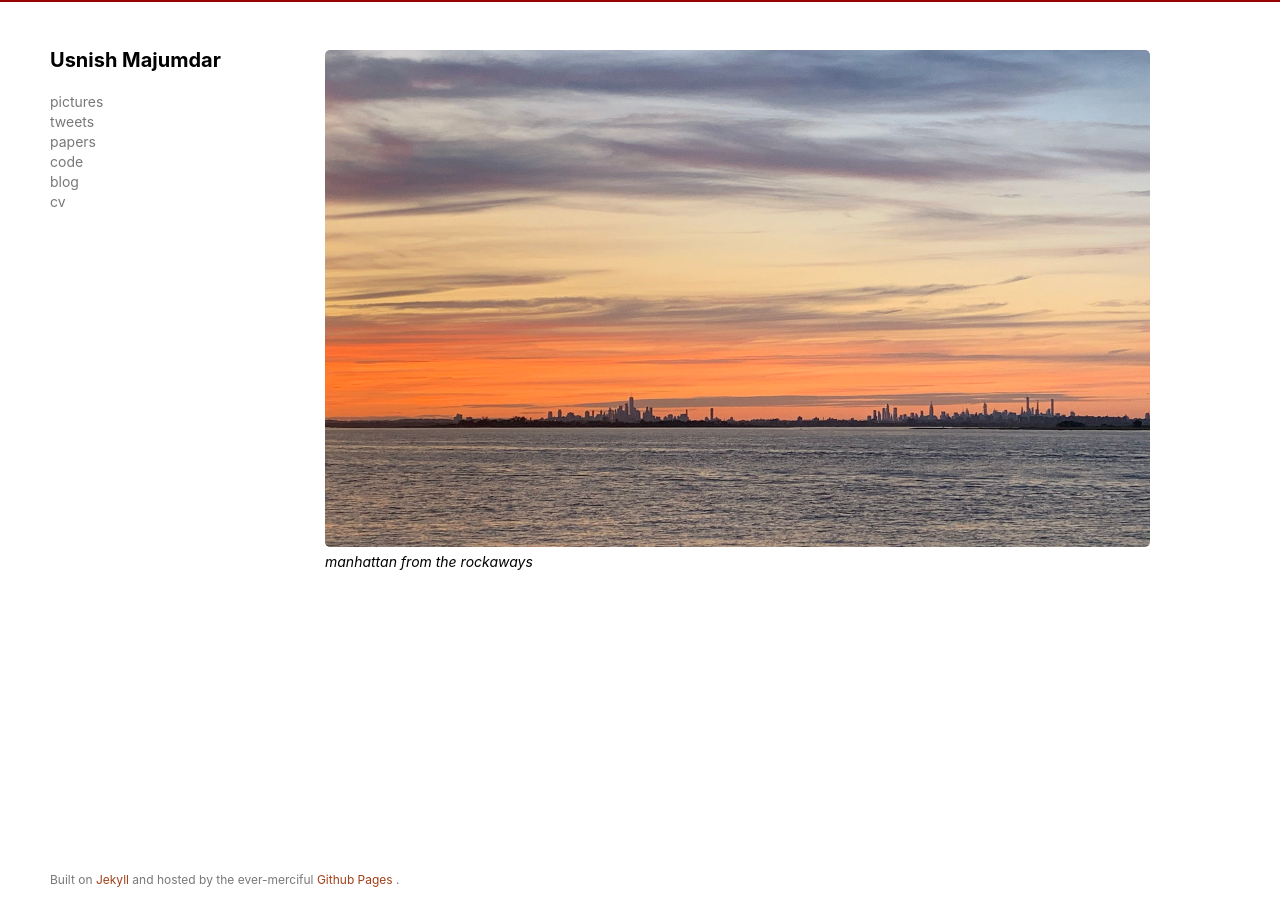
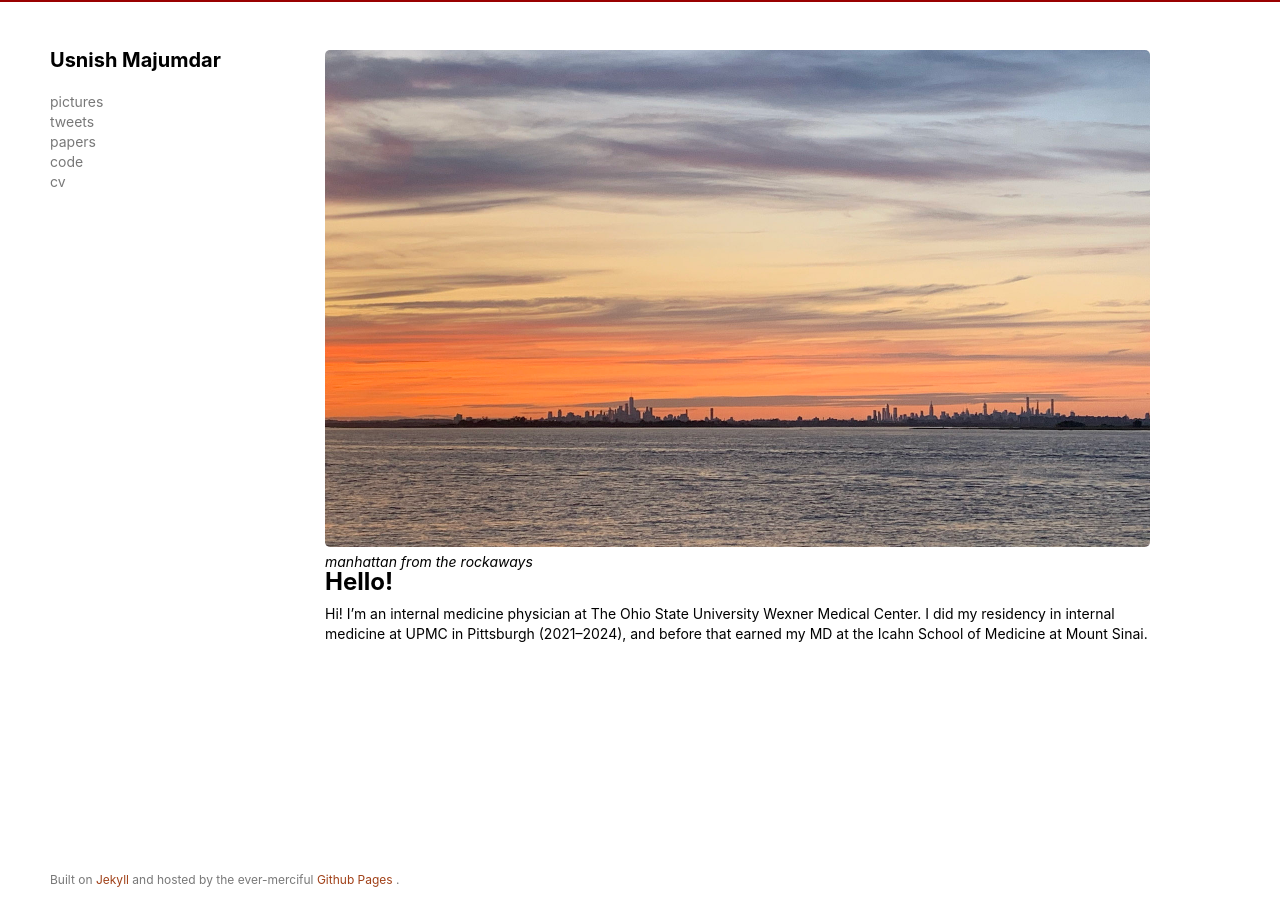
Before and after one commit to usnish/usnish.github.io, a Jekyll site: the page built from index.md, in a window 1280 px wide. Built offline with Jekyll 4.4.1, drawn with Linux system fonts in a browser that asks for light colours; nearby versions of some CDN libraries.

Commit message:
Serve at usnish.github.io and refresh bio
Remove CNAME so GitHub Pages stops redirecting to usnish.org, drop the
blog.usnish.org link and the stale committed _site build, and update the
intro to reflect current training/role.

Co-Authored-By: Claude Opus 5.5 <noreply@anthropic.com>
Claude-Session: https://claude.ai/code/session_01QNrrw8PBqGXZ4cmkWCDGvW

```diff
--- a/CNAME
+++ /dev/null
@@ -1 +0,0 @@
-usnish.org
--- a/_layouts/default.html
+++ b/_layouts/default.html
@@ -21,7 +21,6 @@
       <li><a href="https://twitter.com/usnishm">tweets</a></li>
       <li><a href="https://scholar.google.com/citations?hl=en&user=NT3r7pYAAAAJ&view_op=list_works">papers</a></li>
       <li><a href="http://www.github.com/usnish/">code</a></li>
-      <li><a href="http://blog.usnish.org/">blog</a></li>
       <li><a href="https://www.linkedin.com/in/usnish/">cv</a></li>
     </ul>
   </div>
--- a/css/main.css
+++ b/css/main.css
@@ -1,4 +1,4 @@
-/* usnish.org main css*/
+/* usnish.github.io main css */
 /* typography ######################################## */
 
 /* borders*/
--- a/index.md
+++ b/index.md
@@ -6,3 +6,7 @@ title: Usnish Majumdar
 
 <img src='/img/coverpic6.jpg' width="825" height="497" alt="coverphoto">
 *manhattan from the rockaways*
+
+# Hello!
+
+Hi! I'm an internal medicine physician at The Ohio State University Wexner Medical Center. I did my residency in internal medicine at UPMC in Pittsburgh (2021–2024), and before that earned my MD at the Icahn School of Medicine at Mount Sinai.
```
Also changed, not shown: 11 other files.
